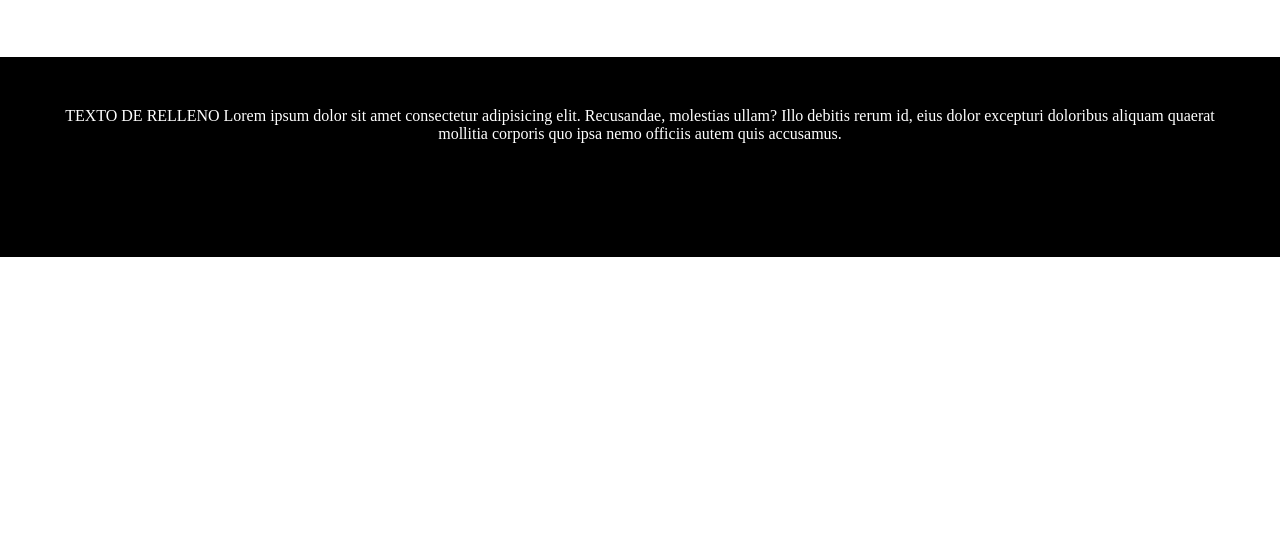
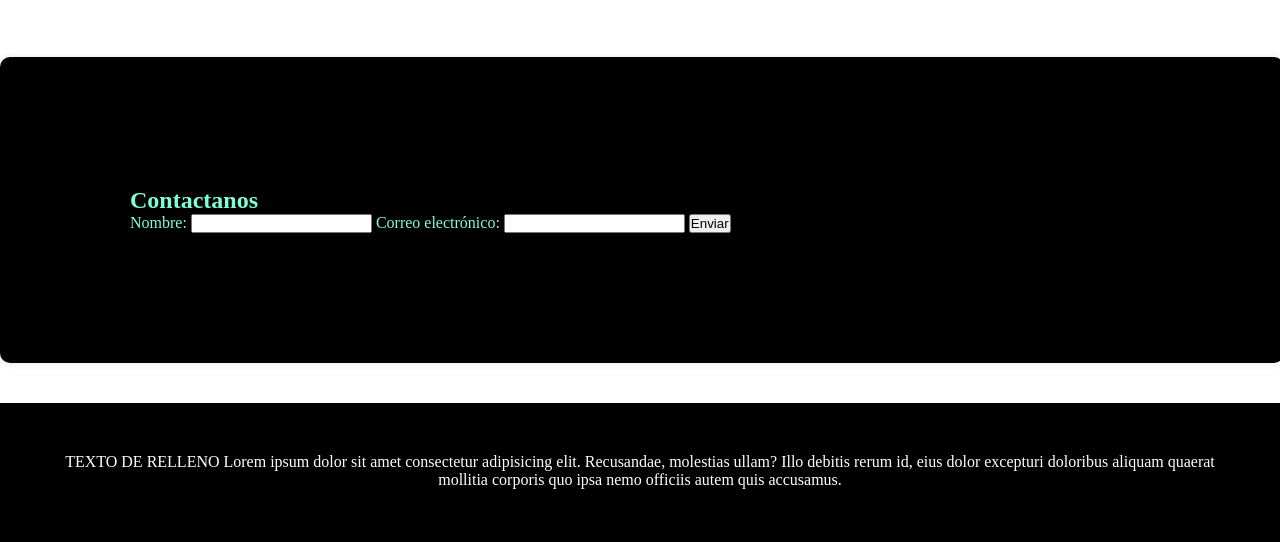
Before and after one commit to geo-lo/paginaPrueba, a plain HTML site: page index.html in a window 1280 px wide. Shown: the part 1138-1680 px from the top of the page. Before the commit the page ends 1395 px from the top, so only its background shows below. Drawn offline with Linux system fonts and the light colour scheme.

Commit message:
Add files via upload

```diff
--- a/estilo.css
+++ b/estilo.css
@@ -7,6 +7,17 @@ h1{
     background-color: black;
     color: aliceblue;
     padding: 20px;
+}
+section{
+    background-color: black;
+    color: aquamarine;
+    font-family: 'Times New Roman', Times, serif;
+    padding: 10%;
+    margin: 0;
+    width: 80%;
+    border: 2px solid black;
+    border-radius: 10px;
+    box-shadow:  0 0 10px rgba(0, 0, 0, 0.1);
 }
 
 nav ul{
--- a/index.html
+++ b/index.html
@@ -47,6 +47,16 @@
         </div>
 
     </div>
+    <section>
+        <h2>Contactanos </h2>
+        <form action="process-form.php" method="post">
+            <label for="nombre"> Nombre:</label>
+            <input type="text" id="nombre" name="nombre" required>
+
+            <label for="email"> Correo electrónico:</label>
+            <input type="email" id="email" name="email" required>
+            <button type="submit"> Enviar</button>
+    </section>
     <footer>
         <p> TEXTO DE RELLENO Lorem ipsum dolor sit amet consectetur adipisicing elit.
             Recusandae, molestias ullam?
```
Lines whose indentation alone changed are shown as unchanged.
